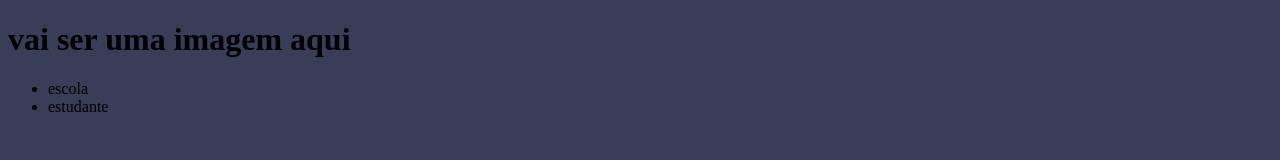
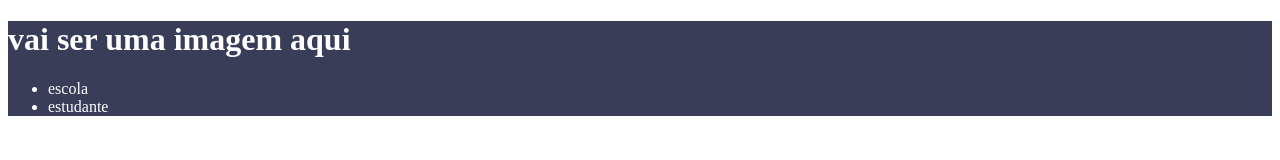
Before and after one commit to Wappler2/site-escola, a plain HTML site: page index.html in a window 1280 px wide. Drawn offline with Linux system fonts and the light colour scheme.

Commit message:
atualizacao

```diff
--- a/style.css
+++ b/style.css
@@ -1,3 +1,4 @@
-body{
+header{
     background-color: #383D58;
+    color:white;
 }
```
